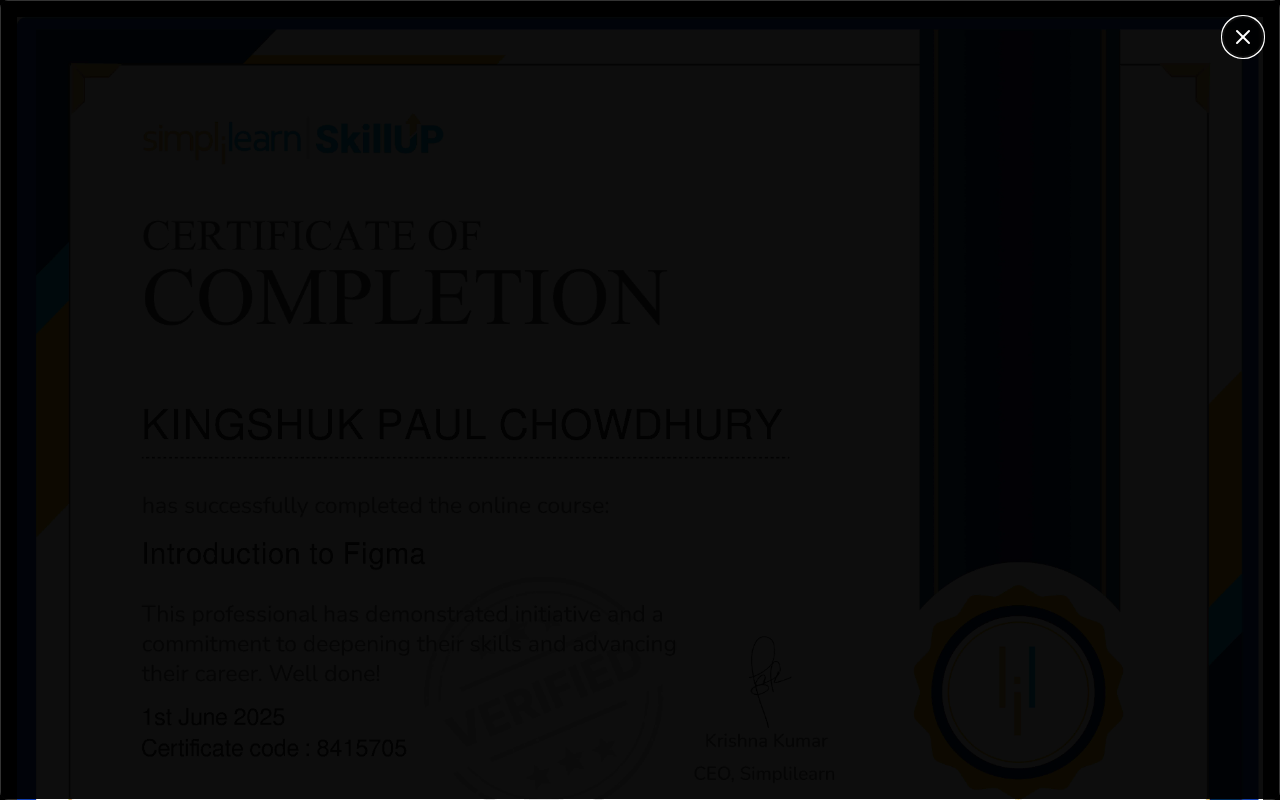
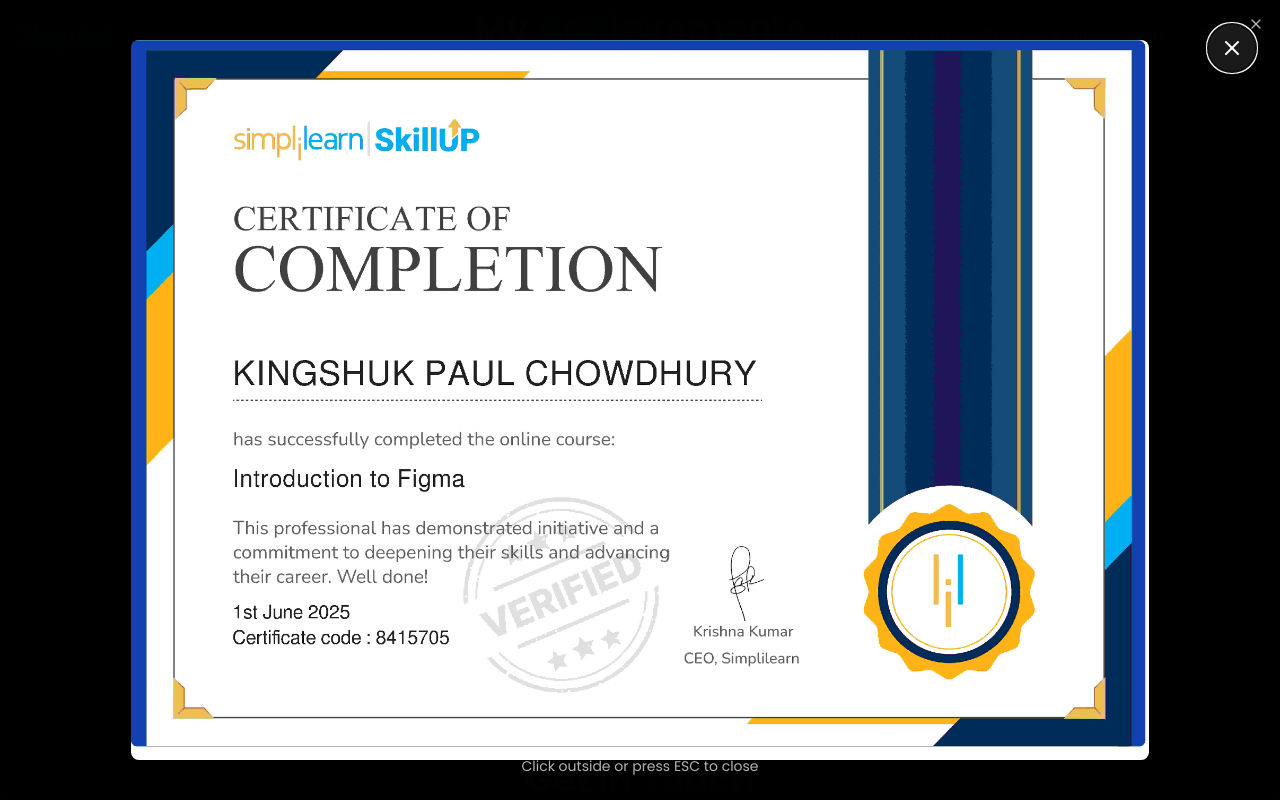
Before and after one commit to CODER-KINGSHUK/kingshuk06-portfolio, a React (Vite) app: page / in a window 1280 px wide. Both pictures are taken after a click on the element 640 px from the left and 2653 px from the top of the page. Shown: the part 2253-3053 px from the top of the page. Built offline with nearby package versions, Linux system fonts and the light colour scheme.

Commit message:
Fix: Improve full-screen image view
The AchievementsSection was updated to ensure the full-screen image view correctly displays the image, fits the screen, and includes a functional close button. The image is now displayed using `object-contain` to fit within the available space.

```diff
--- a/src/components/AchievementsSection.tsx
+++ b/src/components/AchievementsSection.tsx
@@ -2,7 +2,7 @@
 import React, { useState } from 'react';
 import { useInView } from 'react-intersection-observer';
 import { X } from 'lucide-react';
-import { Dialog, DialogContent, DialogOverlay } from '@/components/ui/dialog';
+import { Dialog, DialogContent } from '@/components/ui/dialog';
 
 const AchievementsSection: React.FC = () => {
   const [isImageOpen, setIsImageOpen] = useState(false);
@@ -43,21 +43,31 @@ const AchievementsSection: React.FC = () => {
 
         {/* Full Screen Image Modal */}
         <Dialog open={isImageOpen} onOpenChange={setIsImageOpen}>
-          <DialogContent className="max-w-none w-screen h-screen p-0 bg-black/95">
-            <DialogOverlay className="bg-black/95" />
-            <div className="relative w-full h-full flex items-center justify-center">
+          <DialogContent className="max-w-none w-full h-full p-0 bg-black/95 border-none">
+            <div className="relative w-full h-full flex items-center justify-center p-4">
+              {/* Custom Close Button */}
               <button
                 onClick={() => setIsImageOpen(false)}
-                className="absolute top-4 right-4 z-50 p-2 bg-background/80 hover:bg-background rounded-full transition-colors duration-200"
+                className="absolute top-6 right-6 z-50 p-3 bg-white/10 hover:bg-white/20 backdrop-blur-sm rounded-full transition-all duration-200 group"
                 aria-label="Close full screen view"
               >
-                <X className="w-6 h-6" />
+                <X className="w-6 h-6 text-white group-hover:scale-110 transition-transform" />
               </button>
-              <img
-                src="/lovable-uploads/e434df27-e3de-408e-ac85-02e81c07110c.png"
-                alt="Certificate of Figma - Full View"
-                className="max-w-full max-h-full object-contain p-4"
-              />
+
+              {/* Responsive Image Container */}
+              <div className="w-full h-full flex items-center justify-center">
+                <img
+                  src="/lovable-uploads/e434df27-e3de-408e-ac85-02e81c07110c.png"
+                  alt="Certificate of Figma - Full View"
+                  className="max-w-full max-h-full object-contain rounded-lg shadow-2xl"
+                  style={{ maxWidth: '95vw', maxHeight: '90vh' }}
+                />
+              </div>
+
+              {/* Click outside to close hint */}
+              <div className="absolute bottom-6 left-1/2 transform -translate-x-1/2 text-white/70 text-sm">
+                Click outside or press ESC to close
+              </div>
             </div>
           </DialogContent>
         </Dialog>
```
